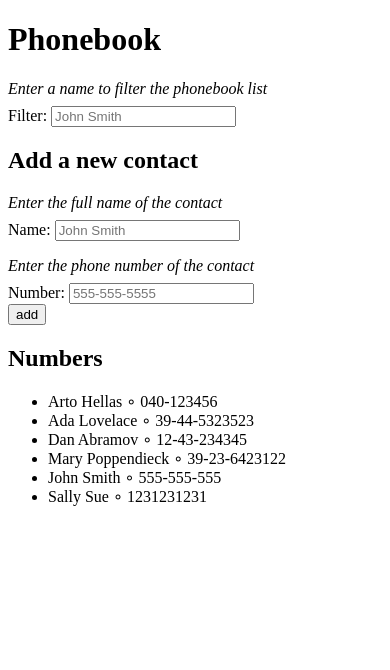
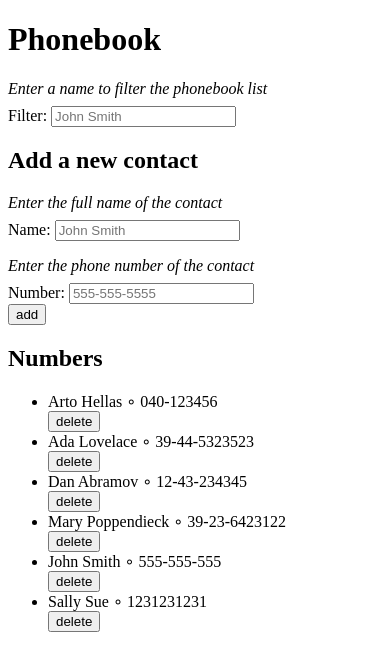
Before and after one commit to h-mack/phonebook-frontend, a React (Vite) app: page / in a window 390 px wide. Shown: the top 670 px of the page. Built offline with nearby package versions, Linux system fonts and the light colour scheme; data requests are answered from the project's data file.

Commit message:
feat: add delete functionality to PersonsList and phonebook service

```diff
--- a/src/App.tsx
+++ b/src/App.tsx
@@ -31,6 +31,8 @@ export default function App() {
   const debouncedValue = useDebounce(filterInput, 350);
   const debouncedValueLowerCase = debouncedValue.toLowerCase();
 
+  function deletePerson() {}
+
   return (
     <div>
       <h1>Phonebook</h1>
@@ -50,7 +52,11 @@ export default function App() {
         setNewNumber={setNewNumber}
       />
       <h2>Numbers</h2>
-      <PersonsList persons={persons} filter={debouncedValueLowerCase} />
+      <PersonsList
+        persons={persons}
+        filter={debouncedValueLowerCase}
+        onClick={deletePerson}
+      />
     </div>
   );
 }
--- a/src/components/PersonsList.tsx
+++ b/src/components/PersonsList.tsx
@@ -1,11 +1,13 @@
+import { MouseEventHandler } from "react";
 import { Person } from "../types/Types";
 
 interface PersonsListProps {
   persons: Person[];
   filter: string;
+  onClick: MouseEventHandler<HTMLButtonElement>;
 }
 
-export function PersonsList({ persons, filter }: PersonsListProps) {
+export function PersonsList({ persons, filter, onClick }: PersonsListProps) {
   return (
     <ul>
       {persons
@@ -13,9 +15,12 @@ export function PersonsList({ persons, filter }: PersonsListProps) {
           person.name.toLowerCase().includes(filter)
         )
         .map((person: Person) => (
-          <li key={person.id}>
-            {person.name} ∘ {person.number}
-          </li>
+          <div>
+            <li key={person.id}>
+              {person.name} ∘ {person.number}
+            </li>
+            <button onClick={onClick}>delete</button>
+          </div>
         ))}
     </ul>
   );
--- a/src/services/phonebook.ts
+++ b/src/services/phonebook.ts
@@ -27,4 +27,12 @@ const update = async (id: Person["id"], newObject: Person) => {
   }
 };
 
-export default { getAll, create, update };
+const remove = async (id: Person["id"]) => {
+  try {
+    await axios.delete(`${baseUrl}/${id}`);
+  } catch (err) {
+    console.error(err);
+  }
+};
+
+export default { getAll, create, update, remove };
```
